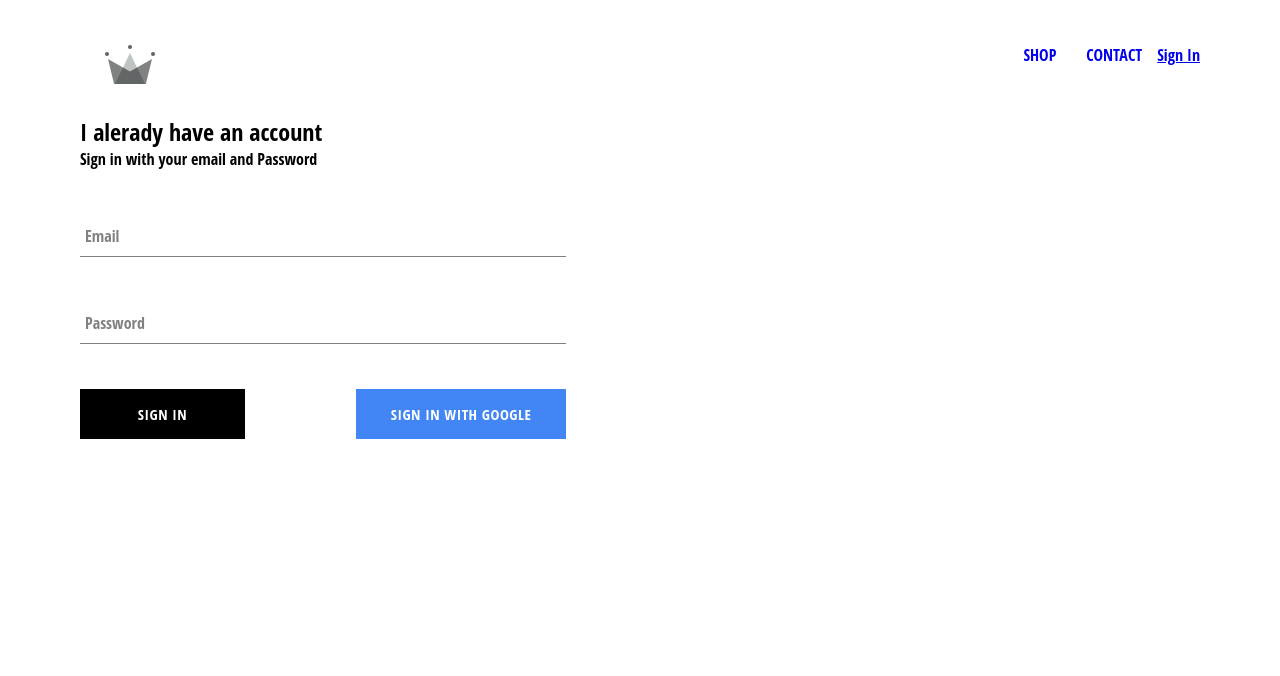
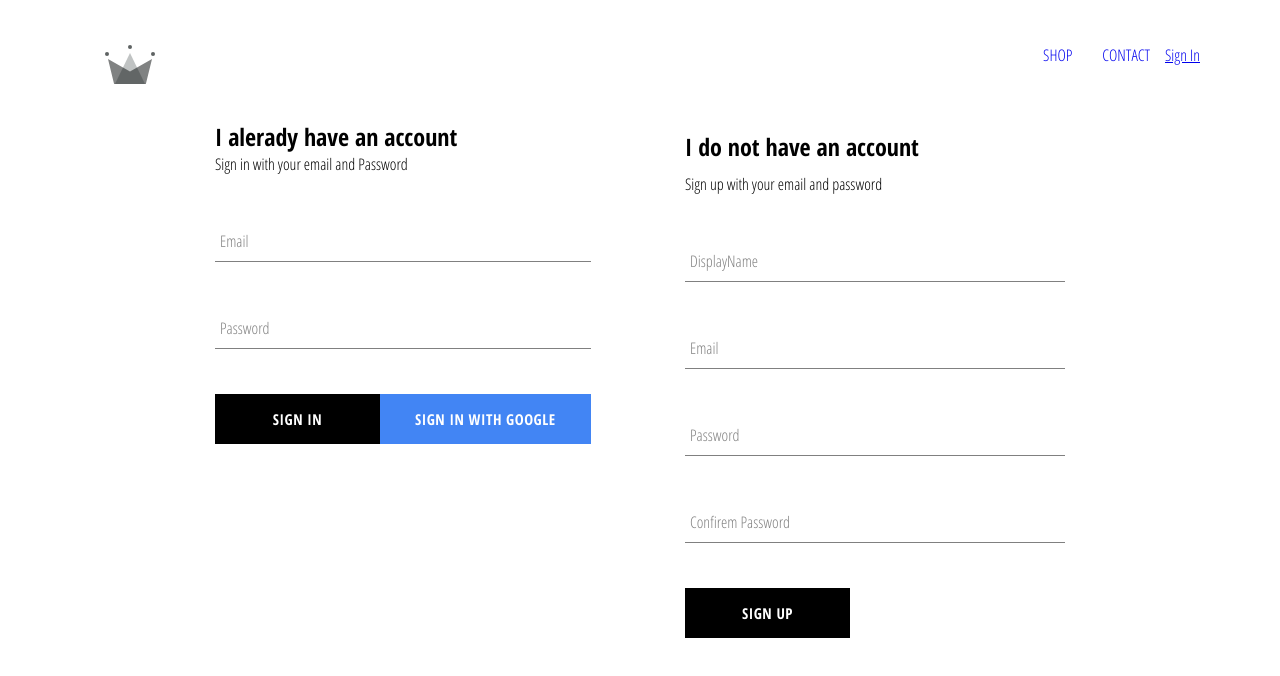
Before and after one commit to jobayer977/react-e-commerce, a React (Create React App) app: page /signin in a window 1280 px wide. Shown: the top 676 px of the page. Built offline with nearby package versions, Linux system fonts and the light colour scheme; no server answers.

Commit message:
implemented firebase utilis save data into firestore

```diff
--- a/src/App.js
+++ b/src/App.js
@@ -1,11 +1,11 @@
 import React from "react";
-import "./App.css";
+import "./App.scss";
 import { Route, Switch } from "react-router-dom";
 import Homepage from "./pages/homepage/Homepage";
 import ShopPage from "./pages/shoppage/ShopPage";
 import Header from "./components/header/Header";
 import SignInAndSignUp from "./pages/sign-in-and-sing-up/SignInAndSignUp";
-import { auth } from "./firebase/firebase.utils";
+import { auth, createUserProfileDocument } from "./firebase/firebase.utils";
 
 class App extends React.Component {
 	constructor(props) {
@@ -14,14 +14,22 @@
 			currentUser: null,
 		};
 	}
-
 	unsubscribeFormAuth = null;
 	componentDidMount() {
-		this.unsubscribeFormAuth = auth.onAuthStateChanged((user) => {
-			this.setState({
-				currentUser: user,
-			});
-			console.log(this.state.currentUser);
+		this.unsubscribeFormAuth = auth.onAuthStateChanged(async (userAuth) => {
+			if (userAuth) {
+				const userRef = await createUserProfileDocument(userAuth);
+				userRef.onSnapshot((snapShot) => {
+					this.setState({
+						currentUser: {
+							id: snapShot.id,
+							...snapShot.data(),
+						},
+					});
+					console.log(this.state);
+				});
+			}
+			this.setState({ currentUser: userAuth });
 		});
 	}
 	componentWillUnmount() {
--- a/src/components/header/header.style.scss
+++ b/src/components/header/header.style.scss
@@ -23,6 +23,7 @@
 			text-decoration: none;
 			padding: 10px 15px;
 			cursor: pointer;
+			text-transform: uppercase;
 		}
 	}
 }
--- /dev/null
+++ b/src/components/sign-up/SignUp.js
@@ -0,0 +1,92 @@
+import React from "react";
+import "./signup.style.scss";
+import FormInput from "../form-input/FormInput";
+import CustomButton from "../custom-button/CustomButton";
+import { auth, createUserProfileDocument } from "../../firebase/firebase.utils";
+
+class SignUp extends React.Component {
+	constructor(props) {
+		super(props);
+
+		this.state = {
+			displayName: "",
+			email: "",
+			password: "",
+			confirmPassWord: "",
+		};
+	}
+	handleSubmit = async (e) => {
+		e.preventDefault();
+		const { displayName, email, password, confirmPassWord } = this.state;
+		if (password !== confirmPassWord) {
+			alert("Password don't match");
+			return;
+		}
+
+		try {
+			const { user } = await auth.createUserWithEmailAndPassword(
+				email,
+				password
+			);
+			await createUserProfileDocument(user, { displayName });
+			this.setState({
+				displayName: "",
+				email: "",
+				password: "",
+				confirmPassWord: "",
+			});
+		} catch (e) {
+			console.error(e);
+		}
+	};
+	handleChange = (e) => {
+		const { name, value } = e.target;
+		this.setState({ [name]: value });
+	};
+	render() {
+		const { displayName, email, password, confirmPassWord } = this.state;
+		return (
+			<div className="sign-up">
+				<h2 className="title">I do not have an account</h2>
+				<span>Sign up with your email and password</span>
+				<form className="sign-up-form" onSubmit={this.handleSubmit}>
+					<FormInput
+						type="text"
+						name="displayName"
+						value={displayName}
+						onChange={this.handleChange}
+						label="DisplayName"
+						required
+					/>
+					<FormInput
+						type="email"
+						name="email"
+						value={email}
+						onChange={this.handleChange}
+						label="Email"
+						required
+					/>
+					<FormInput
+						type="password"
+						name="password"
+						value={password}
+						onChange={this.handleChange}
+						label="Password"
+						required
+					/>
+					<FormInput
+						type="password"
+						name="confirmPassWord"
+						value={confirmPassWord}
+						onChange={this.handleChange}
+						label="Confirem Password"
+						required
+					/>
+					<CustomButton type="submit">Sign Up</CustomButton>
+				</form>
+			</div>
+		);
+	}
+}
+
+export default SignUp;
--- /dev/null
+++ b/src/components/sign-up/signup.style.scss
@@ -0,0 +1,8 @@
+.sign-up {
+	display: flex;
+	flex-direction: column;
+	width: 380px;
+	.title {
+		margin: 10px 0;
+	}
+}
--- a/src/firebase/firebase.utils.js
+++ b/src/firebase/firebase.utils.js
@@ -12,6 +12,27 @@
 	appId: "1:545719635956:web:8bdd5615825443a57573a1",
 };
 
+export const createUserProfileDocument = async (userAuth, additionalData) => {
+	if (!userAuth) return;
+	const userRef = firestore.doc(`users/${userAuth.uid}`);
+	const snapShot = await userRef.get();
+	if (!snapShot.exists) {
+		const { displayName, email } = userAuth;
+		const createAt = new Date();
+		try {
+			await userRef.set({
+				displayName,
+				email,
+				createAt,
+				...additionalData,
+			});
+		} catch (e) {
+			console.log("error crating", e.message);
+		}
+	}
+	return userRef;
+};
+
 firebase.initializeApp(config);
 
 export const auth = firebase.auth();
--- a/src/index.js
+++ b/src/index.js
@@ -1,6 +1,6 @@
 import React from "react";
 import ReactDOM from "react-dom";
-import "./index.css";
+import "./index.scss";
 import App from "./App";
 import { BrowserRouter } from "react-router-dom";
 
--- a/src/pages/sign-in-and-sing-up/SignInAndSignUp.js
+++ b/src/pages/sign-in-and-sing-up/SignInAndSignUp.js
@@ -1,11 +1,13 @@
 import React from "react";
 import SignIn from "../../components/sign-in/SignIn";
+import SignUp from "../../components/sign-up/SignUp";
 import "./signinandsignup.style.scss";
 
 const SignInAndSignUp = () => {
 	return (
 		<div className="sign-in-and-sign-up">
 			<SignIn />
+			<SignUp />
 		</div>
 	);
 };
--- a/src/pages/sign-in-and-sing-up/signinandsignup.style.scss
+++ b/src/pages/sign-in-and-sing-up/signinandsignup.style.scss
@@ -0,0 +1,6 @@
+.sign-in-and-sign-up {
+	width: 850px;
+	display: flex;
+	justify-content: space-between;
+	margin: 30px auto;
+}
```
Also changed, not shown: src/App.scss (renamed from src/App.css), src/index.scss (renamed from src/index.css).
